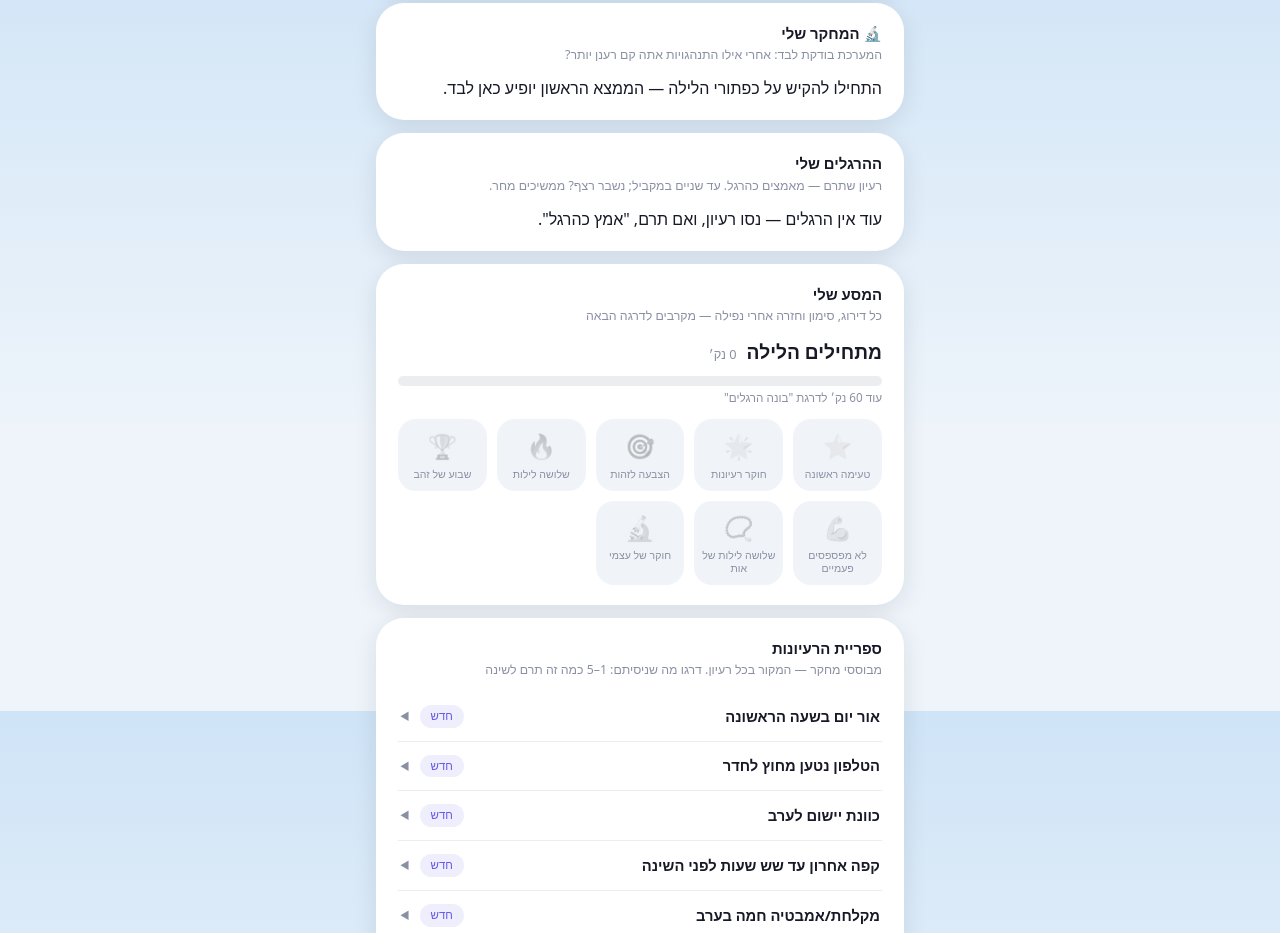
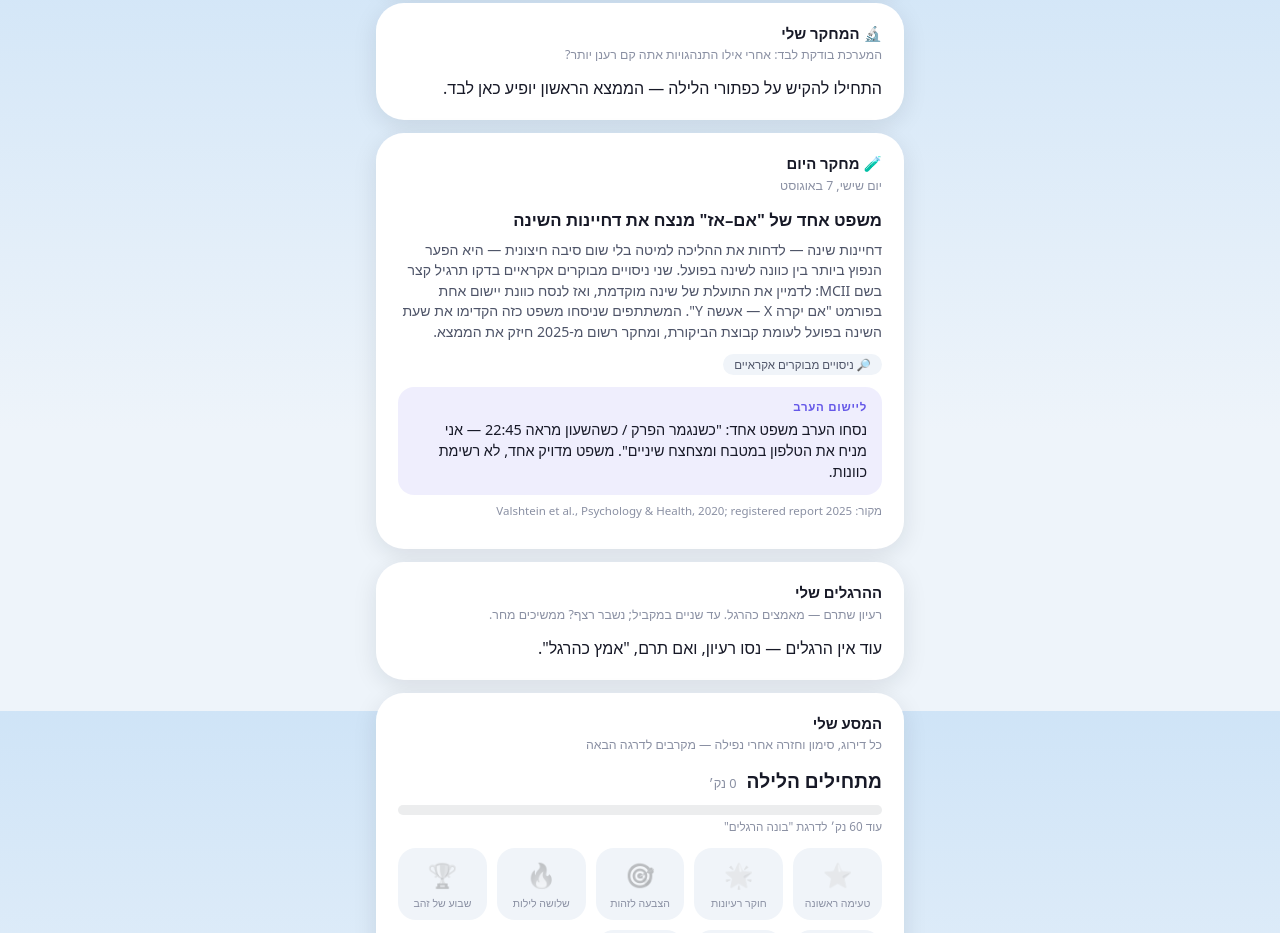
Before and after one commit to nirizhki-dev/sleep-pilot, a plain HTML site: page index.html in a window 1280 px wide. Shown: the part 889-1822 px from the top of the page. Drawn offline with Linux system fonts and the light colour scheme.

Commit message:
מסך מחקר היום + רשומת מחקר ראשונה
Co-Authored-By: Claude Fable 5 <noreply@anthropic.com>

```diff
--- a/index.html
+++ b/index.html
@@ -280,6 +280,20 @@
     <h2>🔬 המחקר שלי</h2>
     <p class="sub">המערכת בודקת לבד: אחרי אילו התנהגויות אתה קם רענן יותר?</p>
     <div id="findings"></div>
+  </section>
+
+  <section class="card" id="sec-daily" hidden>
+    <h2>🧪 מחקר היום</h2>
+    <p class="sub" id="dr-date"></p>
+    <div style="font-size:1.05rem;font-weight:750;margin:0 0 8px" id="dr-title"></div>
+    <p style="font-size:0.88rem;color:var(--ink-2);margin:0 0 10px" id="dr-summary"></p>
+    <span class="badge" id="dr-evidence"></span>
+    <div style="background:var(--accent-soft);border-radius:16px;padding:12px 15px;margin:12px 0 8px">
+      <div style="font-size:0.72rem;font-weight:700;color:var(--accent);letter-spacing:0.06em;margin-bottom:4px">ליישום הערב</div>
+      <div style="font-size:0.9rem" id="dr-insight"></div>
+    </div>
+    <p style="font-size:0.72rem;color:var(--muted);margin:0 0 10px" id="dr-source"></p>
+    <button class="ghost" id="dr-archive">מחקרים קודמים ←</button>
   </section>
 
   <section class="card" id="tonight-detail" hidden>
@@ -817,9 +831,37 @@ $('#exportbtn').onclick = async () => {
   }
 };
 
+/* ---- מחקר היום — נטען מ-research.json שהחוקר היומי מעדכן ---- */
+let RESEARCH = null;
+async function renderDailyResearch() {
+  if (!RESEARCH) {
+    try {
+      const res = await fetch('./research.json', { cache: 'no-store' });
+      RESEARCH = await res.json();
+    } catch { return; }
+  }
+  if (!Array.isArray(RESEARCH) || !RESEARCH.length) return;
+  const r = RESEARCH[0];
+  $('#sec-daily').hidden = false;
+  $('#dr-date').textContent = new Date(r.date + 'T12:00:00').toLocaleDateString('he-IL', { weekday: 'long', day: 'numeric', month: 'long' });
+  $('#dr-title').textContent = r.title;
+  $('#dr-summary').textContent = r.summary;
+  $('#dr-evidence').textContent = '🔎 ' + r.evidence;
+  $('#dr-insight').textContent = r.insight;
+  $('#dr-source').textContent = 'מקור: ' + r.source;
+  $('#dr-archive').style.display = RESEARCH.length > 1 ? '' : 'none';
+  $('#dr-archive').onclick = () => openSheet(`
+    <div class="sh-head"><span class="sh-emoji">🧪</span><div><div class="sh-title">ארכיון המחקרים</div>
+    <div class="sh-status">${RESEARCH.length} תובנות שנאספו</div></div></div>
+    ${RESEARCH.map(x => `<div class="sh-row" style="flex-direction:column;align-items:flex-start;gap:3px">
+      <b>${x.title}</b>
+      <span style="font-size:0.78rem;color:var(--ink-2)">${x.insight}</span>
+      <small style="color:var(--muted)">${x.date} · ${x.evidence} · ${x.source}</small></div>`).join('')}`);
+}
+
 async function refresh() {
   DATA = await api('/api/data');
-  renderHero(); renderTonight(); renderHabits(); renderJourney(); renderIdeas(); renderAffirm(); renderSignals(); renderResearch();
+  renderHero(); renderTonight(); renderHabits(); renderJourney(); renderIdeas(); renderAffirm(); renderSignals(); renderResearch(); renderDailyResearch();
   $('#avatar').textContent = DATA.settings.avatar || '🌙';
   checkAchievements();
 }
--- /dev/null
+++ b/research.json
@@ -0,0 +1,10 @@
+[
+  {
+    "date": "2026-08-07",
+    "title": "משפט אחד של \"אם–אז\" מנצח את דחיינות השינה",
+    "summary": "דחיינות שינה — לדחות את ההליכה למיטה בלי שום סיבה חיצונית — היא הפער הנפוץ ביותר בין כוונה לשינה בפועל. שני ניסויים מבוקרים אקראיים בדקו תרגיל קצר בשם MCII: לדמיין את התועלת של שינה מוקדמת, ואז לנסח כוונת יישום אחת בפורמט \"אם יקרה X — אעשה Y\". המשתתפים שניסחו משפט כזה הקדימו את שעת השינה בפועל לעומת קבוצת הביקורת, ומחקר רשום מ-2025 חיזק את הממצא.",
+    "evidence": "ניסויים מבוקרים אקראיים",
+    "insight": "נסחו הערב משפט אחד: \"כשנגמר הפרק / כשהשעון מראה 22:45 — אני מניח את הטלפון במטבח ומצחצח שיניים\". משפט מדויק אחד, לא רשימת כוונות.",
+    "source": "Valshtein et al., Psychology & Health, 2020; registered report 2025"
+  }
+]
```
